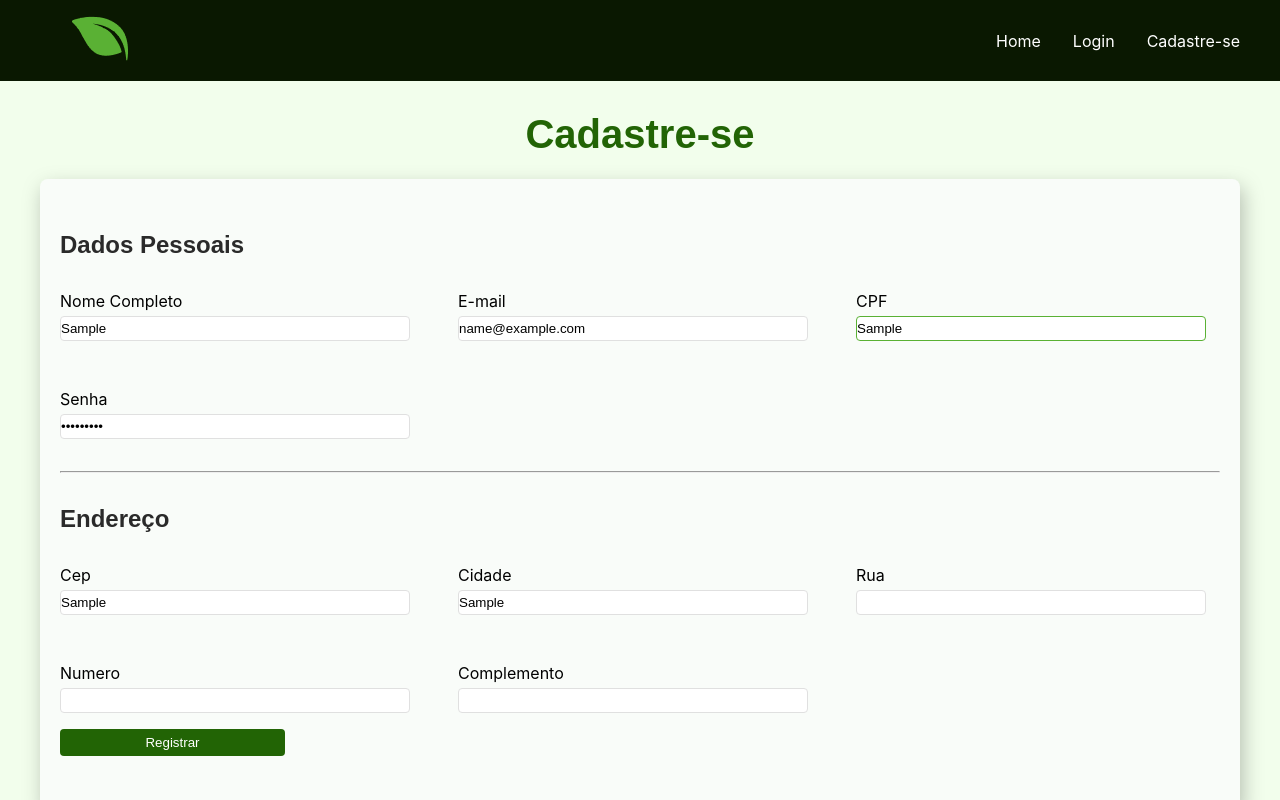
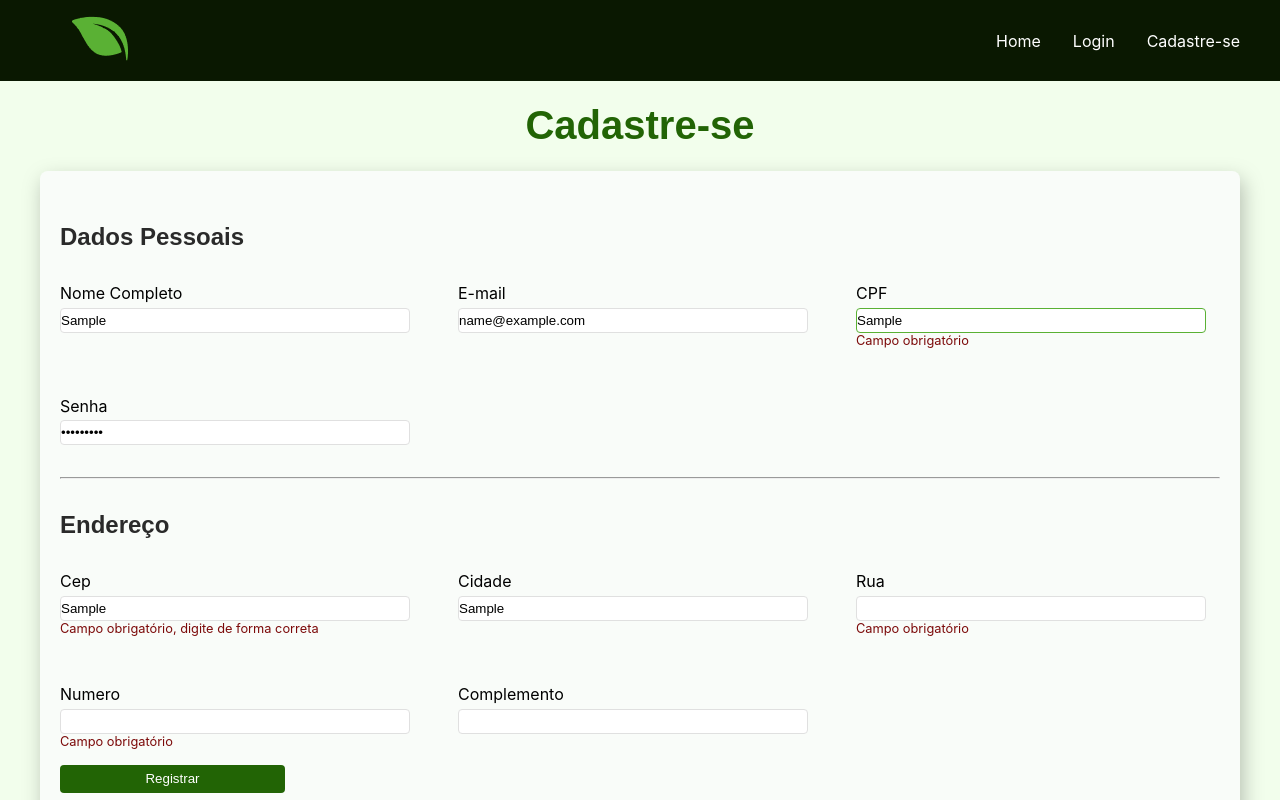
Before and after one commit to thalessalla/naturezaConectada, a React (Create React App) app: page /signup in a window 1280 px wide. Both pictures are taken after typing "Sample", "name@example.com", "Sample", "Sample123", "Sample", "Sample" into the empty fields and a click on the button "Registrar". Shown: the top 800 px of the page. Built offline with nearby package versions, Linux system fonts and the light colour scheme.

Commit message:
fix: validation signup form

```diff
--- a/db.json
+++ b/db.json
@@ -88,6 +88,18 @@
       "email": "thales@thales.com",
       "password": "a123",
       "username": "Thales Salla"
+    },
+    {
+      "id": "4c8f",
+      "complemento": "",
+      "numero": 123,
+      "rua": "rua dos bobos",
+      "cidade": "Socorro",
+      "cep": "13960-000",
+      "cpf": "11111111112",
+      "email": "thales@thales.com.br",
+      "password": "a123",
+      "username": "Thales Salla"
     }
   ]
 }
--- a/src/pages/signup/Signup.css
+++ b/src/pages/signup/Signup.css
@@ -54,6 +54,11 @@ margin-bottom: 2rem;
   display: block;
 }
 
+form span{
+  color: #7C0A0A;
+  font-size: .8rem;
+}
+
 @media (max-width: 1170px){
   .container-signup > div div{
    input{
--- a/src/pages/signup/Signup.tsx
+++ b/src/pages/signup/Signup.tsx
@@ -29,6 +29,21 @@ interface UserFormData {
   complemento?: string;
 }
 
+
+
+
+
+
+
+
+
+
+
+
+
+
+
+
 const schema = yup.object().shape({
   username: yup.string().required('Nome do usuário é obrigatório'),
   password: yup
@@ -40,7 +55,7 @@ const schema = yup.object().shape({
     .matches(/^\d{11}$/, 'Digite seu CPF corretamente')
     .required('Campo obrigatório'),
   cep: yup.string()
-    .matches(/^\d{5}-\d{3}$/, 'CEP inválido')
+    .matches(/^\d{8}$/, 'CEP inválido')
     .required('Campo obrigatório'),
   cidade: yup.string().required('Nome da Cidade é obrigatório'),
   rua: yup.string().required('Campo de rua é obrigatório'),
@@ -59,6 +74,18 @@ const Register = () => {
 
   const onSubmit: SubmitHandler<UserFormData> = async (data) => {
     try {
+      const cpfCheck = await axios.get(`http://localhost:3001/users?cpf=${data.cpf}`);
+      const emailCheck = await axios.get(`http://localhost:3001/users?email=${data.email}`);
+
+      if (cpfCheck.data.length > 0) {
+        alert('CPF já cadastrado');
+        return;
+      }
+
+      if (emailCheck.data.length > 0) {
+        alert('E-mail já cadastrado');
+        return;
+      }
       const response: AxiosResponse<UserRegistrationResponse> = await axios.post('http://localhost:3001/users', data);
       console.log('User registered with ID:', response.data.id);
       alert('User cadastrado\n\nBem-vindo à área do usuário');
@@ -77,7 +104,7 @@ const Register = () => {
     <div className="screen-signup">
   <h1>Cadastre-se</h1>
 
-   <form onSubmit={handleSubmit(onSubmit)} action="<Link to='/UserPage'">
+   <form onSubmit={handleSubmit(onSubmit)}>
         <div className="container-signup">
         <h2>Dados Pessoais</h2>
           <div className="container-personal-data">
@@ -85,28 +112,28 @@ const Register = () => {
             <div>
               <label>Nome Completo</label>
           <input type="text" aria-label="Inisra seu nome completo" {...register('username',  { required: true })} />
-          {errors.username && <span>Este campo é obrigatório</span>}
+          {errors.username && <span>Insira o nome completo</span>}
             </div>
 
 
 <div>
   <label>E-mail</label>
-          <input type="email" aria-label="Insira o seu e-mail" {...register('email', { required: true })} />
-          {errors.username && <span>Este campo é obrigatório</span>}
+          <input type="email" aria-label="Insira o seu e-mail" placeholder="exemplo@exemplo.com" {...register('email', { required: true })} />
+          {errors.email && <span>Campo obrigatório</span>}
 </div>
 
 
 <div>
   <label>CPF</label>
           <input type="text" placeholder="00000000000" aria-label="Insira seu CPF sem traços ou pontos" {...register('cpf', { required: true })} />
-          {errors.username && <span>Este campo é obrigatório</span>}
+          {errors.cpf && <span>Campo obrigatório</span>}
 </div>
 
 
         <div>
           <label>Senha</label>
           <input type="password" aria-label="Insira a senha" {...register('password', { required: true })} />
-          {errors.password && <span>Este campo é obrigatório</span>}
+          {errors.password && <span>A senha deve ter caracteres e números</span>}
         </div>
 
           </div>
@@ -123,21 +150,21 @@ const Register = () => {
 
 <div>
 <label>Cep</label>
-          <input type="text" placeholder="00000-000" aria-label="Insira o Cep de onde você mora" {...register('cep', { required: true })} />
-          {errors.password && <span>Este campo é obrigatório</span>}
+          <input type="text" placeholder="00000000" aria-label="Insira o Cep de onde você mora" {...register('cep', { required: true })} />
+          {errors.cep && <span>Campo obrigatório, digite de forma correta</span>}
 </div>
 
        <div>
        <label>Cidade</label>
           <input type="text" aria-label="Insira a cidade a onde você reside" {...register('cidade', { required: true })} />
-          {errors.password && <span>Este campo é obrigatório</span>}
+          {errors.cidade && <span>Campo obrigatório</span>}
        </div>
 
 
 <div>
 <label>Rua</label>
           <input type="string" aria-label="Rua a onde você mora" {...register('rua', { required: true })} />
-          {errors.password && <span>Este campo é obrigatório</span>}
+          {errors.rua && <span>Campo obrigatório</span>}
 
 </div>
 
@@ -145,7 +172,7 @@ const Register = () => {
 <div>
  <label>Numero</label>
           <input type="number" aria-label="insira o numero de sua residencia" {...register('numero', { required: true })} />
-          {errors.password && <span>Este campo é obrigatório</span>}
+          {errors.numero && <span>Campo obrigatório</span>}
 
 </div>
 
@@ -153,7 +180,7 @@ const Register = () => {
 <div>
  <label>Complemento</label>
           <input type="text" aria-label="Insira um complemento caso necessário" {...register('complemento', { required: true })} />
-          {errors.password && <span>Este campo é obrigatório</span>}
+
 
 </div>
 
```
